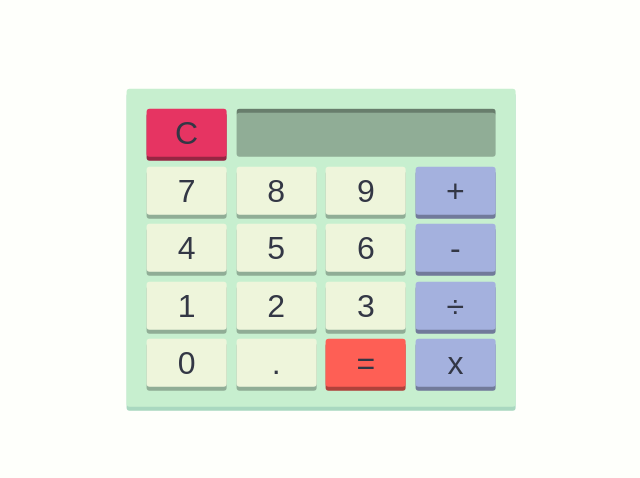
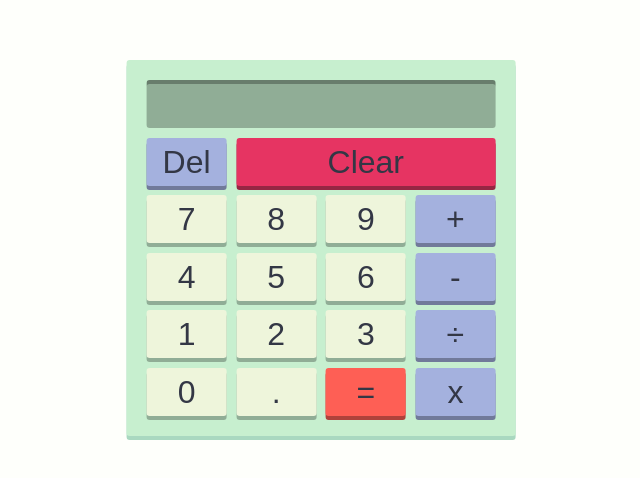
Before and after one commit to She-Codes/calculator, a plain HTML site: page index.html in a window 1280 px wide. Shown: the part 152-630 px from the top of the page, without its empty margins (319-959 px from the left). Drawn offline with Linux system fonts and the light colour scheme.

Commit message:
adjusted for where I had included a 'C' button and not 'del' and 'clear' buttons.  Also changed screen to an input

```diff
--- a/css/styles.css
+++ b/css/styles.css
@@ -19,7 +19,7 @@ body {
   box-shadow: 0 4px #A9D8C0;
 }
 
-.calculator, span {
+.calculator, span, .screen {
   border-radius: 3px;
 }
 
@@ -37,14 +37,17 @@ span {
   background: #EEF5DB;
   text-align: center;
   width: 2.5em;
-  height: 1.5em;
-  line-height: 1.5em;
   margin: 0 .3em .3em 0;
   color: #333745;
 }
 
 span:last-child {
   margin-right: 0;
+}
+
+span, .screen {
+  height: 1.5em;
+  line-height: 1.5em;
 }
 
 .row:last-child span {
@@ -62,9 +65,16 @@ span:last-child {
   top: 4px;
 }
 
-.c {
+.clear {
+  -ms-flex: 100;
+  -webkit-flex: 100;
+  flex: 100;
   background: #E63462;
-  box-shadow: 0 4px #962643;
+  box-shadow: 0 4px #962643;}
+
+.op, .del {
+  background: #A4B1DE;
+  box-shadow: 0 4px #717a9a;
 }
 
 .equal {
@@ -72,16 +82,17 @@ span:last-child {
   box-shadow: 0 4px #AF423B;
 }
 
-.op {
-  background: #A4B1DE;
-  box-shadow: 0 4px #717a9a;
-}
-
 .screen {
   /* Set a large number to ensure element takes up remaining space */
-  -ms-flex: 100;
-  -webkit-flex: 100;
-  flex: 100;
   box-shadow: inset 0 4px rgba(0, 0, 0, 0.28);
   background: rgba(0, 0, 0, 0.28);
+  font-size: 2rem;
+  margin-bottom: .3em;
+  padding: .2em;
+  border: none;
+  outline: none;
+  width: 10.9em; /* (button width * 3) + (button margin-right * 3) */
+  overflow: hidden;
+  color: #FFF;
+  text-align: right;
 }
--- a/index.html
+++ b/index.html
@@ -13,9 +13,12 @@
 </head>
 <body>
     <div class="calculator">
+        <div class="wrapper">
+            <input type="text" class="screen">
+        </div>
         <div class="row">
-            <span class="bttn c top">C</span>
-            <span class="screen top"></span>
+            <span class="bttn del">Del</span>
+            <span class="clear">Clear</span>
         </div><!-- end .row -->
         <div class="row">
             <span class="bttn">7</span>
```
